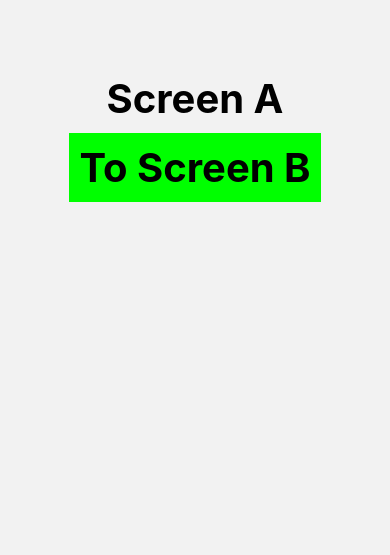
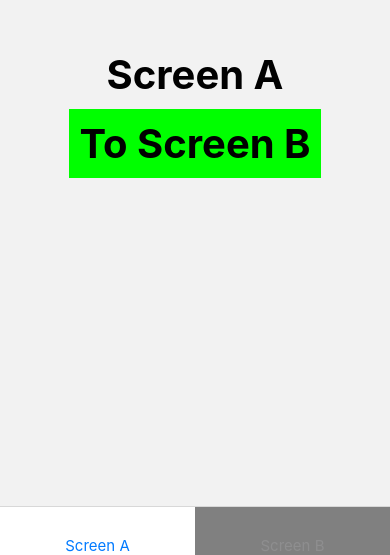
Before and after one commit to psheldon230/First-App, a React Native app: screen / in a window 390 px wide. Shown: the part 289-844 px from the top of the page. Built offline with nearby package versions, Linux system fonts and the light colour scheme.

Commit message:
NUDM-18 Made a tab bar with no icons

```diff
--- a/App.js
+++ b/App.js
@@ -3,72 +3,36 @@ import { StatusBar } from 'expo-status-bar';
 import { Button, Image, FlatList, Linking, SafeAreaView, ScrollView, RefreshControl, SectionList, StyleSheet, Text, View, TextInput, TouchableHighlight, TouchableWithoutFeedback, Pressable, Alert, Modal } from 'react-native';
 import { NavigationContainer } from '@react-navigation/native';
 import { createStackNavigator} from '@react-navigation/stack';
-
-const Stack = createStackNavigator();
-function ScreenA({navigation})
-{
-  const onPressHandler = () => {
-    navigation.navigate('Screen B')
-  }
-  return(
-  <View
-  style= {styles.body}>
-    <Text
-    style= {styles.text}>
-      Screen A
-    </Text>
-    <Pressable
-    onPress={onPressHandler}
-    style= {({pressed}) => ({backgroundColor: pressed? '#ddd' : '#0f0'})}>
-      <Text
-      style= {styles.text}>
-        To Screen B
-      </Text>
-    </Pressable>
-  </View>
-  )
-}
-
-function ScreenB({navigation})
-{
-  const onPressHandler = () => {
-    navigation.navigate('Screen A')
-  }
-
-  return(
-  <View
-  style= {styles.body}>
-    <Text
-    style= {styles.text}>
-      Screen B
-    </Text>
-    <Pressable
-    onPress={onPressHandler}
-    style= {({pressed}) => ({backgroundColor: pressed? 'red' : '#ddd'})}>
-      <Text
-      style= {styles.text}>
-        To Screen A
-      </Text>
-    </Pressable>
-  </View>
-  )
-}
+import ScreenA from './ScreenA';
+import ScreenB from './ScreenB';
+import { createBottomTabNavigator } from '@react-navigation/bottom-tabs';
+const Tab = createBottomTabNavigator()
 
 const App = () => {
   return (
     <NavigationContainer>
-      <Stack.Navigator>
-        <Stack.Screen
+      <Tab.Navigator
+      screenOptions= { () => ({
+        header: () => null,
+        tabBarIcon: (focused, color, size) => null})}
+      tabBarOptions= {{
+        activeBackgroundColor: 'white',
+        inactiveBackgroundColor: 'grey',
+        labelStyle: {alignItems: 'center',
+                    fontSize: 15,
+                    justifyContent: 'center'},
+      }}>
+
+        <Tab.Screen
           name= 'Screen A'
-          component= {ScreenA}
-          options= {{ header: () => null}}>
+          component= {ScreenA}>
 
-        </Stack.Screen>
-        <Stack.Screen
+        </Tab.Screen>
+        <Tab.Screen
           name= 'Screen B'
           component= {ScreenB}>
-        </Stack.Screen>
-      </Stack.Navigator>
+        </Tab.Screen>
+      </Tab.Navigator>
     </NavigationContainer>
 
   )
--- /dev/null
+++ b/ScreenA.js
@@ -0,0 +1,46 @@
+import React, { useState } from 'react';
+import { StatusBar } from 'expo-status-bar';
+import { Button, Image, FlatList, Linking, SafeAreaView, ScrollView, RefreshControl, SectionList, StyleSheet, Text, View, TextInput, TouchableHighlight, TouchableWithoutFeedback, Pressable, Alert, Modal } from 'react-native';
+import { NavigationContainer } from '@react-navigation/native';
+import { createStackNavigator} from '@react-navigation/stack';
+
+const Stack = createStackNavigator();
+export default function ScreenA({navigation})
+{
+  const onPressHandler = () => {
+    navigation.navigate('Screen B')
+  }
+  return(
+  <View
+  style= {styles.body}>
+    <Text
+    style= {styles.text}>
+      Screen A
+    </Text>
+    <Pressable
+    onPress={onPressHandler}
+    style= {({pressed}) => ({backgroundColor: pressed? '#ddd' : '#0f0'})}>
+      <Text
+      style= {styles.text}>
+        To Screen B
+      </Text>
+    </Pressable>
+  </View>
+  )
+}
+
+const styles = StyleSheet.create({
+    body:{
+      flex: 1,
+      justifyContent: 'center',
+      alignItems: 'center',
+    },
+    text:{
+      fontSize: 40,
+      fontWeight: 'bold',
+      margin: 10,
+
+
+    }
+
+    })
--- /dev/null
+++ b/ScreenB.js
@@ -0,0 +1,47 @@
+import React, { useState } from 'react';
+import { StatusBar } from 'expo-status-bar';
+import { Button, Image, FlatList, Linking, SafeAreaView, ScrollView, RefreshControl, SectionList, StyleSheet, Text, View, TextInput, TouchableHighlight, TouchableWithoutFeedback, Pressable, Alert, Modal } from 'react-native';
+import { NavigationContainer } from '@react-navigation/native';
+import { createStackNavigator} from '@react-navigation/stack';
+
+const Stack = createStackNavigator();
+
+export default function ScreenB({navigation})
+{
+  const onPressHandler = () => {
+    navigation.navigate('Screen A')
+  }
+
+  return(
+  <View
+  style= {styles.body}>
+    <Text
+    style= {styles.text}>
+      Screen B
+    </Text>
+    <Pressable
+    onPress={onPressHandler}
+    style= {({pressed}) => ({backgroundColor: pressed? 'red' : '#ddd'})}>
+      <Text
+      style= {styles.text}>
+        To Screen A
+      </Text>
+    </Pressable>
+  </View>
+  )
+}
+const styles = StyleSheet.create({
+    body:{
+      flex: 1,
+      justifyContent: 'center',
+      alignItems: 'center',
+    },
+    text:{
+      fontSize: 40,
+      fontWeight: 'bold',
+      margin: 10,
+
+
+    }
+
+    })
--- a/package.json
+++ b/package.json
@@ -10,6 +10,7 @@
     "eject": "expo eject"
   },
   "dependencies": {
+    "@react-navigation/bottom-tabs": "^6.3.1",
     "@react-navigation/native": "^6.0.10",
     "@react-navigation/stack": "^6.2.1",
     "expo": "~44.0.0",
@@ -19,6 +20,7 @@
     "react-native": "0.64.3",
     "react-native-safe-area-context": "3.3.2",
     "react-native-screens": "~3.10.1",
+    "react-native-vector-icons": "^9.1.0",
     "react-native-web": "0.17.1"
   },
   "devDependencies": {
```
Also changed, not shown: 2 other files (tests, documents, lock files or other folders).
